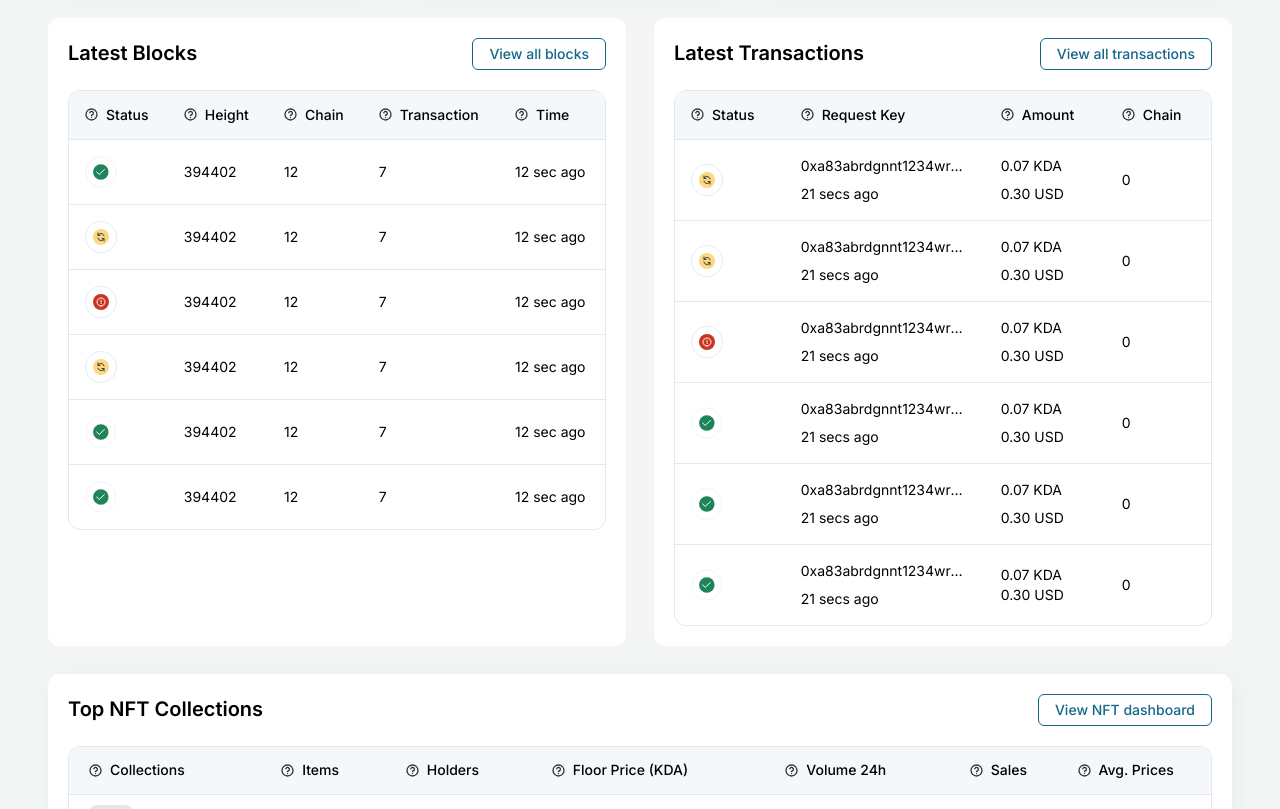
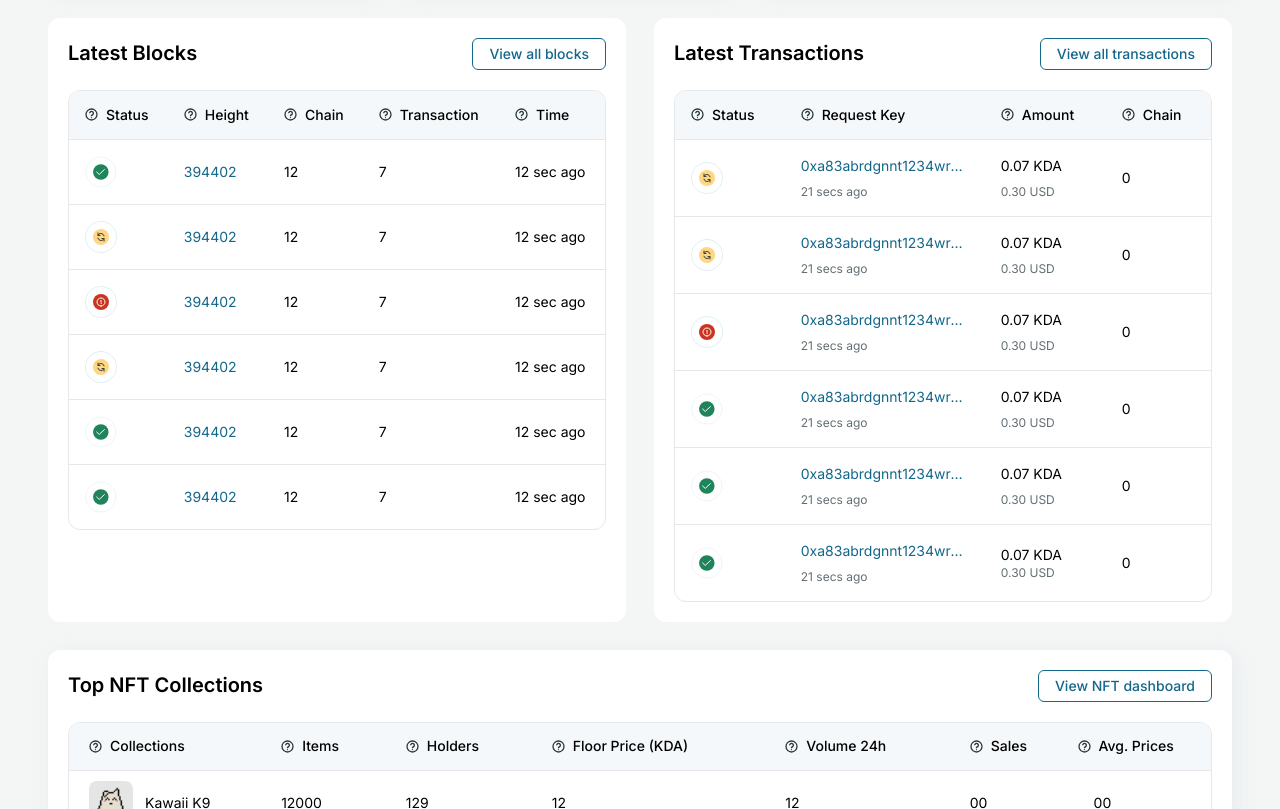
Before and after one commit to techfleetworks/k-block-app, a Next.js app: page / in a window 1280 px wide. Shown: the part 760-1569 px from the top of the page. Built offline with nearby package versions, Linux system fonts and the light colour scheme.

Commit message:
latest transactions/blocks add link tags & style, double row font color and size

```diff
--- a/src/components/common/latest-blocks/index.jsx
+++ b/src/components/common/latest-blocks/index.jsx
@@ -54,7 +54,7 @@ const LatestBlocks = () => {
             </TableRow>
           </TableHeader>
           <TableBody>
-            <TableRow className="">
+            <TableRow>
               <TableCell>
                 <Image
                   src={TransactionSuccess}
@@ -63,12 +63,12 @@ const LatestBlocks = () => {
                   alt="Transaction Type Success"
                 />
               </TableCell>
-              <TableCell>394402</TableCell>
+              <TableCell><a href="" className="text-primary-b-500">394402</a></TableCell>
               <TableCell>12</TableCell>
               <TableCell>7</TableCell>
               <TableCell>12 sec ago</TableCell>
             </TableRow>
-            <TableRow className="">
+            <TableRow>
               <TableCell>
                 <Image
                   src={TransactionPending}
@@ -77,12 +77,12 @@ const LatestBlocks = () => {
                   alt="Transaction Type Pending"
                 />
               </TableCell>
-              <TableCell>394402</TableCell>
+              <TableCell><a href="" className="text-primary-b-500">394402</a></TableCell>
               <TableCell>12</TableCell>
               <TableCell>7</TableCell>
               <TableCell>12 sec ago</TableCell>
             </TableRow>
-            <TableRow className="">
+            <TableRow>
               <TableCell>
                 <Image
                   src={TransactionError}
@@ -91,13 +91,13 @@ const LatestBlocks = () => {
                   alt="Transaction Type Error"
                 />
               </TableCell>
-              <TableCell>394402</TableCell>
+              <TableCell><a href="" className="text-primary-b-500">394402</a></TableCell>
               <TableCell>12</TableCell>
               <TableCell>7</TableCell>
               <TableCell>12 sec ago</TableCell>
             </TableRow>
 
-            <TableRow className="">
+            <TableRow>
               <TableCell>
                 <Image
                   src={TransactionPending}
@@ -106,12 +106,12 @@ const LatestBlocks = () => {
                   alt="Transaction Type Pending"
                 />
               </TableCell>
-              <TableCell>394402</TableCell>
+              <TableCell><a href="" className="text-primary-b-500">394402</a></TableCell>
               <TableCell>12</TableCell>
               <TableCell>7</TableCell>
               <TableCell>12 sec ago</TableCell>
             </TableRow>
-            <TableRow className="">
+            <TableRow>
               <TableCell>
                 <Image
                   src={TransactionSuccess}
@@ -120,12 +120,12 @@ const LatestBlocks = () => {
                   alt="Transaction Type Success"
                 />
               </TableCell>
-              <TableCell>394402</TableCell>
+              <TableCell><a href="" className="text-primary-b-500">394402</a></TableCell>
               <TableCell>12</TableCell>
               <TableCell>7</TableCell>
               <TableCell>12 sec ago</TableCell>
             </TableRow>
-            <TableRow className="">
+            <TableRow>
               <TableCell>
                 <Image
                   src={TransactionSuccess}
@@ -134,7 +134,7 @@ const LatestBlocks = () => {
                   alt="Transaction Type Success"
                 />
               </TableCell>
-              <TableCell>394402</TableCell>
+              <TableCell><a href="" className="text-primary-b-500">394402</a></TableCell>
               <TableCell>12</TableCell>
               <TableCell>7</TableCell>
               <TableCell>12 sec ago</TableCell>
--- a/src/components/common/latest-transactions/index.jsx
+++ b/src/components/common/latest-transactions/index.jsx
@@ -63,12 +63,14 @@ const LatestTransactions = () => {
                 />
               </TableCell>
               <TableCell className="w-[200px] inline-block space-y-2">
-                <p className="truncate ">
+                <p className="text-primary-b-500 truncate">
+                  <a a href="" >
                   0xa83abrdgnnt1234wrggesfgtg1297709eq725
+                </a>
                 </p>
-                <p>21 secs ago</p>
+                <p className="text-neutral-n-500 text-xs ">21 secs ago</p>
               </TableCell>
-              <TableCell className="space-y-2"><p>0.07 KDA</p><p>0.30 USD</p></TableCell>
+              <TableCell className="space-y-2"><p>0.07 KDA</p><p className="text-neutral-n-500 text-xs">0.30 USD</p></TableCell>
               <TableCell>0</TableCell>
             </TableRow>
             <TableRow className="">
@@ -81,12 +83,14 @@ const LatestTransactions = () => {
                 />
               </TableCell>
               <TableCell className="w-[200px] inline-block space-y-2 ">
-                <p className="truncate ">
+              <p className="text-primary-b-500 truncate">
+                  <a a href="" >
                   0xa83abrdgnnt1234wrggesfgtg1297709eq725
+                </a>
                 </p>
-                <p>21 secs ago</p>
+                <p className="text-neutral-n-500 text-xs">21 secs ago</p>
               </TableCell>
-              <TableCell className="space-y-2"><p>0.07 KDA</p><p>0.30 USD</p></TableCell>
+              <TableCell className="space-y-2"><p>0.07 KDA</p><p className="text-neutral-n-500 text-xs">0.30 USD</p></TableCell>
               <TableCell>0</TableCell>
             </TableRow>
             <TableRow className="">
@@ -99,12 +103,14 @@ const LatestTransactions = () => {
                 />
               </TableCell>
               <TableCell className="w-[200px] inline-block space-y-2">
-                <p className="truncate ">
+              <p className="text-primary-b-500 truncate">
+                  <a a href="" >
                   0xa83abrdgnnt1234wrggesfgtg1297709eq725
+                </a>
                 </p>
-                <p>21 secs ago</p>
+                <p className="text-neutral-n-500 text-xs">21 secs ago</p>
               </TableCell>
-              <TableCell className="space-y-2"><p>0.07 KDA</p><p>0.30 USD</p></TableCell>
+              <TableCell className="space-y-2"><p>0.07 KDA</p><p className="text-neutral-n-500 text-xs">0.30 USD</p></TableCell>
               <TableCell>0</TableCell>
             </TableRow>
             <TableRow className="">
@@ -117,12 +123,14 @@ const LatestTransactions = () => {
                 />
               </TableCell>
               <TableCell className="w-[200px] inline-block space-y-2">
-                <p className="truncate ">
+              <p className="text-primary-b-500 truncate">
+                  <a a href="" >
                   0xa83abrdgnnt1234wrggesfgtg1297709eq725
+                </a>
                 </p>
-                <p>21 secs ago</p>
+                <p className="text-neutral-n-500 text-xs">21 secs ago</p>
               </TableCell>
-              <TableCell className="space-y-2"><p>0.07 KDA</p><p>0.30 USD</p></TableCell>
+              <TableCell className="space-y-2"><p>0.07 KDA</p><p className="text-neutral-n-500 text-xs">0.30 USD</p></TableCell>
               <TableCell>0</TableCell>
             </TableRow>
             <TableRow className="">
@@ -135,12 +143,14 @@ const LatestTransactions = () => {
                 />
               </TableCell>
               <TableCell className="w-[200px] inline-block space-y-2">
-                <p className="truncate ">
+              <p className="text-primary-b-500 truncate">
+                  <a a href="" >
                   0xa83abrdgnnt1234wrggesfgtg1297709eq725
+                </a>
                 </p>
-                <p>21 secs ago</p>
+                <p className="text-neutral-n-500 text-xs">21 secs ago</p>
               </TableCell>
-              <TableCell className="space-y-2"><p>0.07 KDA</p><p>0.30 USD</p></TableCell>
+              <TableCell className="space-y-2"><p>0.07 KDA</p><p className="text-neutral-n-500 text-xs">0.30 USD</p></TableCell>
               <TableCell>0</TableCell>
             </TableRow>
             <TableRow className="">
@@ -153,14 +163,16 @@ const LatestTransactions = () => {
                 />
               </TableCell>
               <TableCell className="w-[200px] inline-block space-y-2">
-                <p className="truncate ">
+              <p className="text-primary-b-500 truncate">
+                  <a a href="" >
                   0xa83abrdgnnt1234wrggesfgtg1297709eq725
+                </a>
                 </p>
-                <p>21 secs ago</p>
+                <p className="text-neutral-n-500 text-xs">21 secs ago</p>
               </TableCell>
               <TableCell className="">
                 <p>0.07 KDA</p>
-              <p>0.30 USD</p></TableCell>
+              <p className="text-neutral-n-500 text-xs">0.30 USD</p></TableCell>
               <TableCell>0</TableCell>
             </TableRow>
           </TableBody>
```
